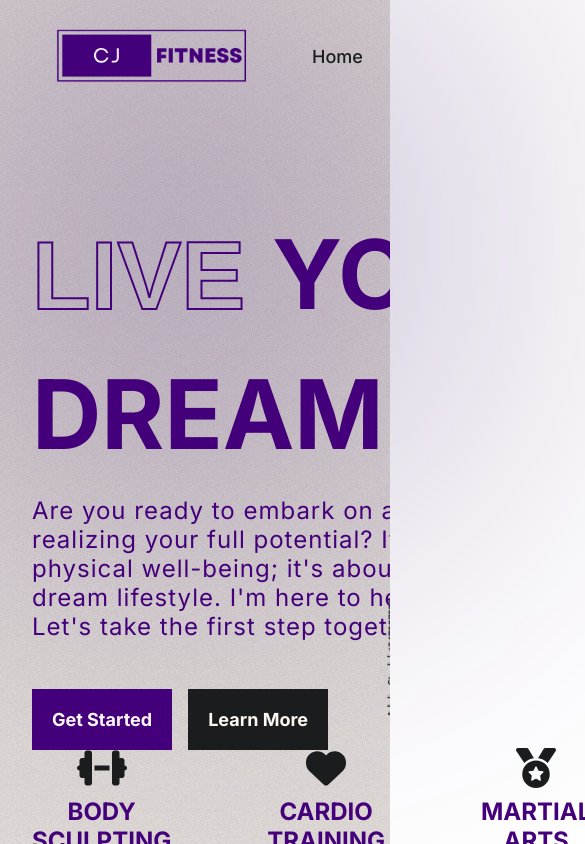
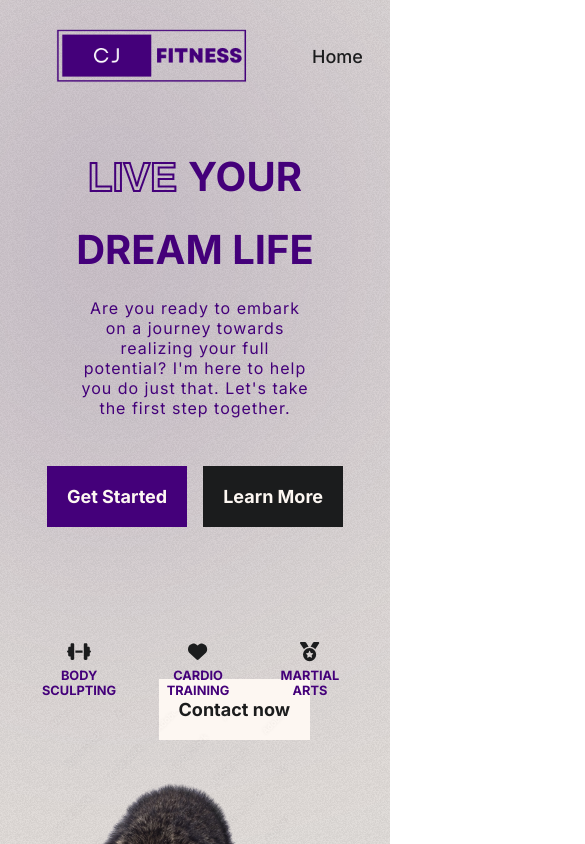
Before and after one commit to veronika-pomy/Fitness-Portfolio, a React (Create React App) app: page / in a window 390 px wide. Shown: the top 844 px of the page, 585 px wide, since content can reach past the window. Built offline with nearby package versions, Linux system fonts and the light colour scheme; the HTML template or start-up script is replaced by a standard one.

Commit message:
added css media queries for small screens for hero, header, btns, and experience sections

```diff
--- a/src/components/Promo.jsx
+++ b/src/components/Promo.jsx
@@ -15,7 +15,7 @@ const Promo = () => {
         </div>
         <div className='promo-text'>
             <span>
-                Are you ready to embark on a journey towards realizing your full potential? It's not just about physical well-being; it's about achieving your dream lifestyle. I'm here to help you do just that. Let's take the first step together.
+                Are you ready to embark on a journey towards realizing your full potential? I'm here to help you do just that. Let's take the first step together.
             </span>
         </div>
     </div>
--- a/src/style/Buttons.css
+++ b/src/style/Buttons.css
@@ -30,3 +30,10 @@
     background-color: transparent;
     border: 4px solid var(--darkGrey);
 }
+
+/* small screens */
+@media screen and (max-width: 768px) {
+    .hero-btns {
+        justify-content: center;
+    }
+}
--- a/src/style/Experience.css
+++ b/src/style/Experience.css
@@ -2,7 +2,7 @@
     display: flex;
     gap: 6rem;
     position: absolute;
-    top: 46.5rem;
+    top: 45.5rem;
 }
 
 .experience > div {
@@ -24,3 +24,21 @@
     font-weight: 700;
     text-align: center;
 }
+
+/* small screens */
+@media screen and (max-width: 768px) {
+    .experience {
+        gap: 1.5rem;
+        top: 40rem;
+        margin-right: 2.5rem;
+        align-self: center;
+    }
+
+    .experience > div > span:nth-of-type(1) {
+        font-size: 1.2rem;
+    }
+
+    .experience > div > span:nth-of-type(2) {
+        font-size: 0.8rem;
+    }
+}
--- a/src/style/Hero.css
+++ b/src/style/Hero.css
@@ -68,7 +68,7 @@
     width: 25rem;
 }
 
-.hero-img-background {
+/* .hero-img-background {
     -webkit-transform: rotate(270deg);
     transform: rotate(270deg);
     position: absolute;
@@ -77,4 +77,40 @@
     width: 140vw;
     height: 100vh;
     opacity: 0.8;
+} */
+
+/* small screens */
+@media screen and (max-width: 768px) {
+    .hero-container {
+        flex-direction: column;
+    }
+
+    .hero-blur {
+        width: 14rem;
+    }
+
+    .right-hero {
+        position: relative;
+        background: none;
+    }
+
+    .btn-main {
+        position: absolute;
+        right: 5rem;
+        top: 8rem;
+        color: var(--darkGrey);
+        align-self: center;
+    }
+
+    .certificate {
+        display: none;
+    }
+
+    .hero-img {
+        position: relative;
+        width: 15rem;
+        left: 3rem;
+        top: 10rem;
+        align-self: center;
+    }
 }
--- a/src/style/Promo.css
+++ b/src/style/Promo.css
@@ -17,3 +17,17 @@
     letter-spacing: 1px;
     width: 70%;
 }
+
+/* small screens */
+@media screen and (max-width: 768px) {
+    .promo-headline {
+        font-size: 2.5rem;
+        margin-top: 2rem;
+        justify-content: center;
+        align-items: center;
+    }
+    .promo-text {
+        font-size: 1rem;
+        text-align: center;
+    }
+}
```
